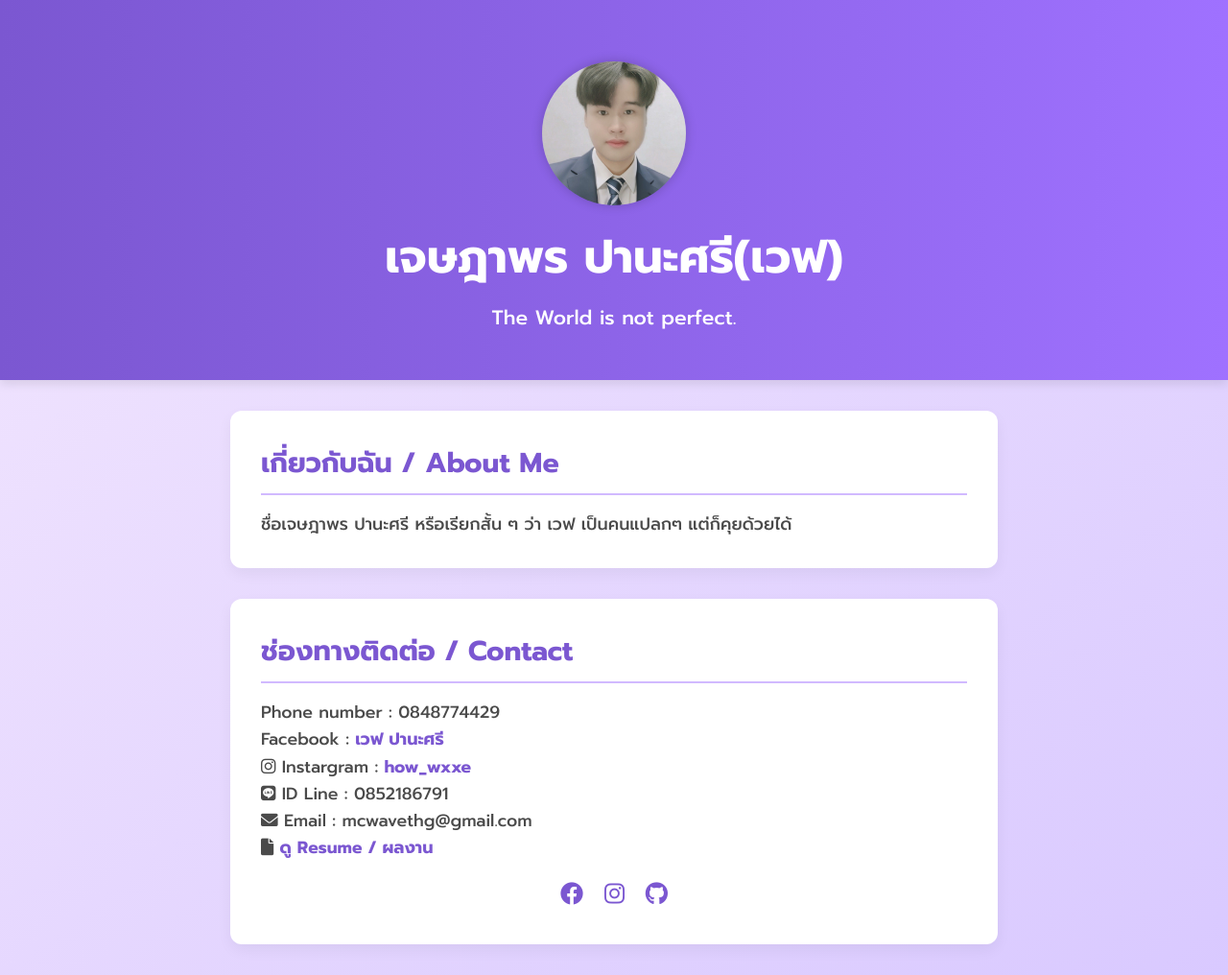
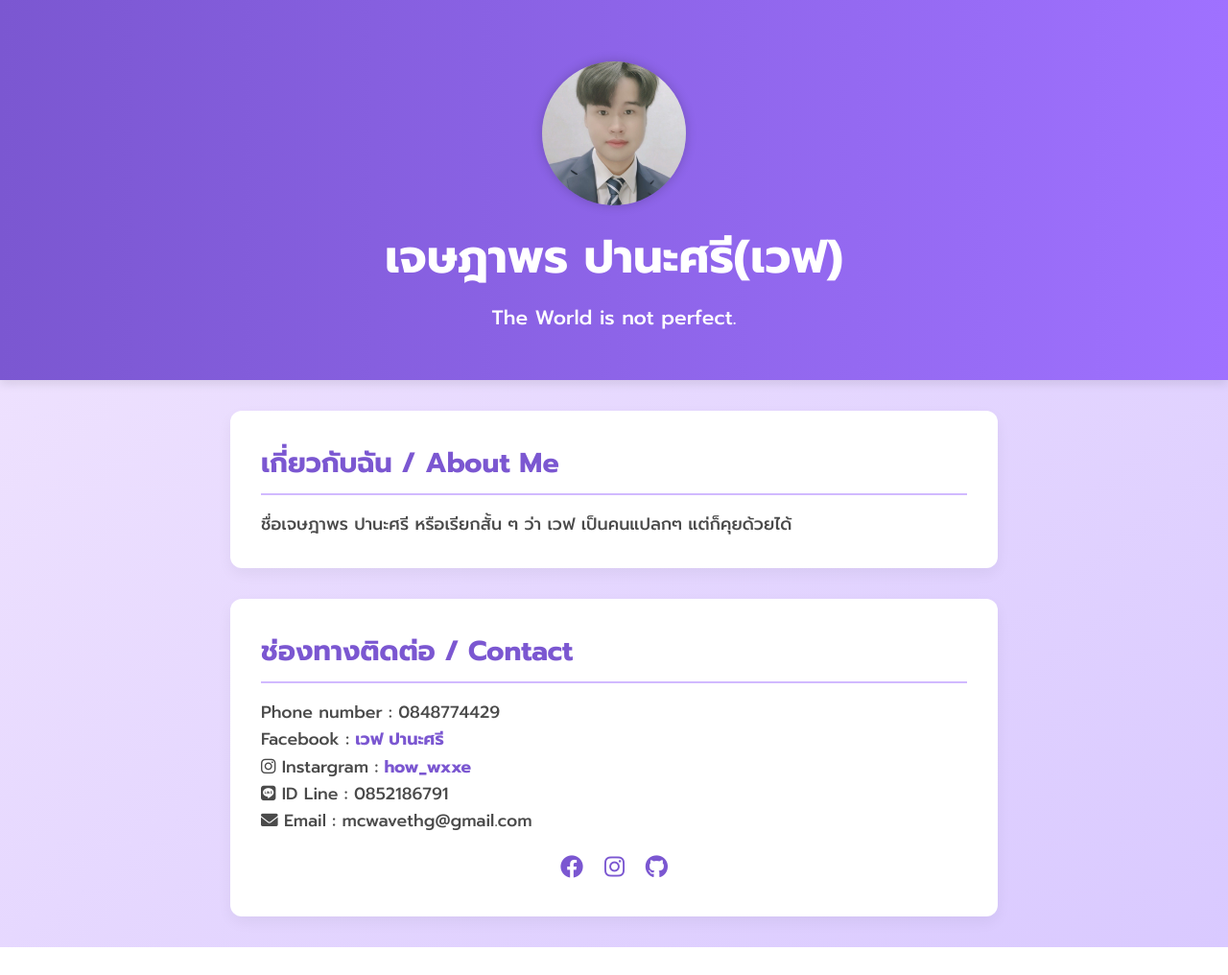
Before and after one commit to Paru25TH/paru-website, a plain HTML site: page index.html in a window 1280 px wide. Shown: the whole page at 96% size. After the commit the page ends 987 px from the top, so only its background shows below. Drawn offline with Linux system fonts and the light colour scheme.

Commit message:
Update index.html

```diff
--- a/index.html
+++ b/index.html
@@ -116,7 +116,6 @@
     <p><i class="fab fa-instagram"></i> Instargram : <a href="https://www.instagram.com/how_wxxe/">how_wxxe</a></p>
     <p><i class="fab fa-line"></i> ID Line : <a href="https://line.me/ti/p/EGgrsBB8nG"></a>0852186791</p>
     <p><i class="fas fa-envelope"></i> Email : mcwavethg@gmail.com</p>
-    <p><i class="fas fa-file"></i> <a href="https://drive.google.com">ดู Resume / ผลงาน</a></p>
 
     <div class="socials">
       <a href="#" title="Facebook"><i class="fab fa-facebook"></i></a>
```
